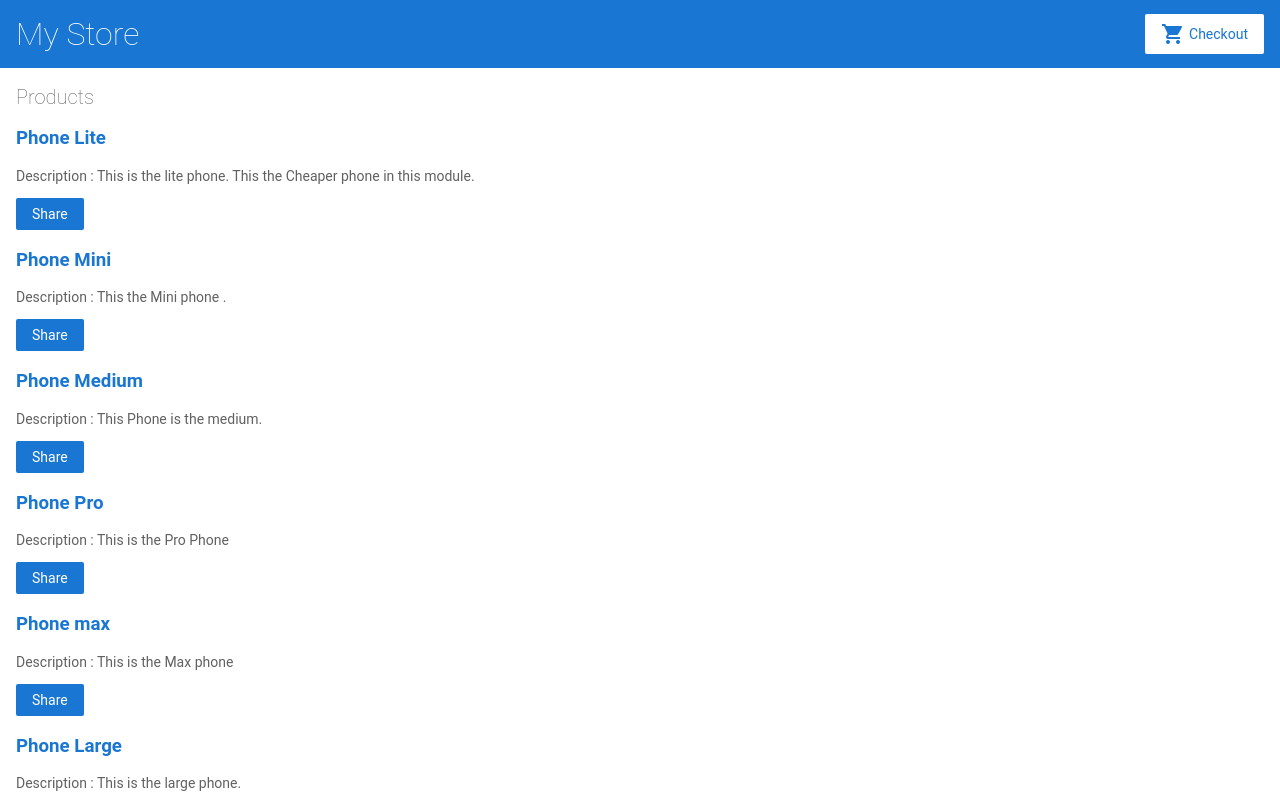
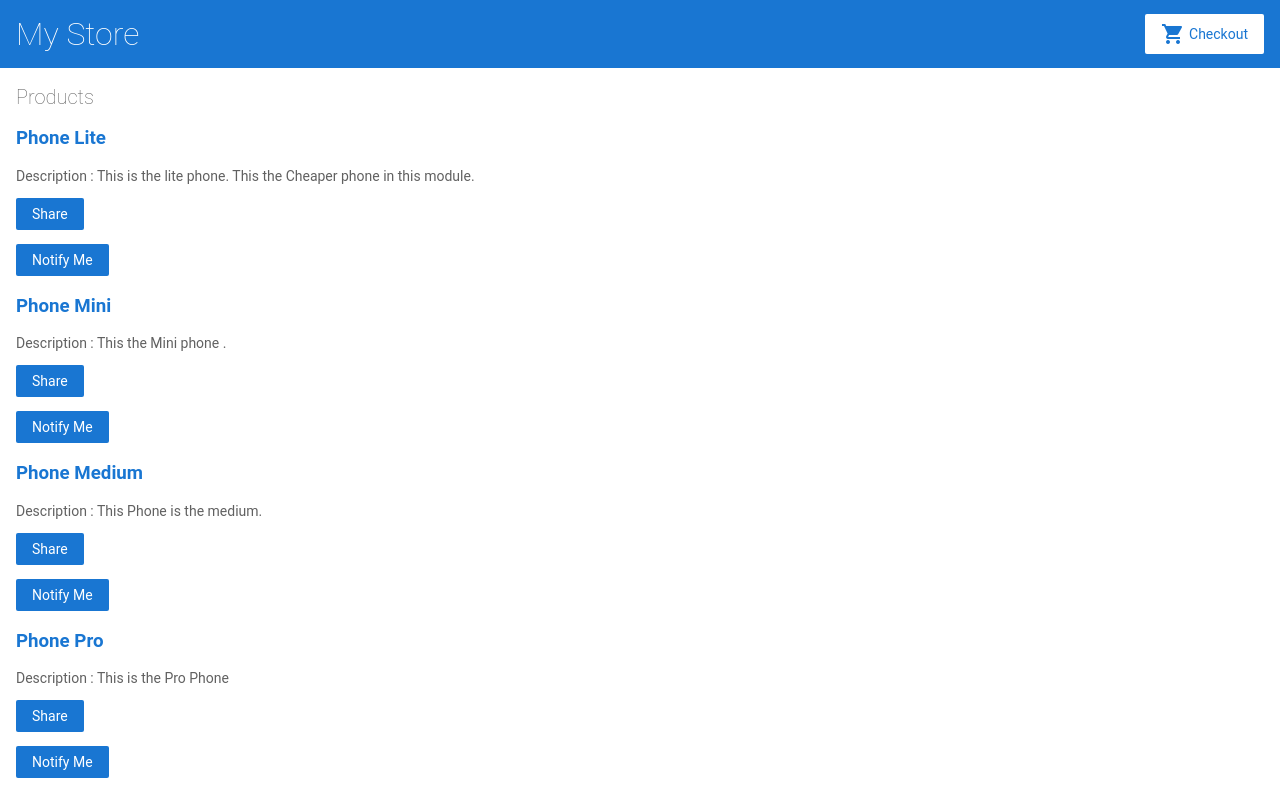
Before and after one commit to kishanbailore/angular-pjqwtz, an Angular app: page / in a window 1280 px wide. Shown: the top 798 px of the page. Built offline with nearby package versions, Linux system fonts and the light colour scheme.

Commit message:
2 files modified

```diff
--- a/src/app/product-alert/product-alert.component.html
+++ b/src/app/product-alert/product-alert.component.html
@@ -1,3 +1,3 @@
-<p *ngIf="product && product.price > 700">
+<p *ngIf="product && product.price > 10000">
   <button type="button">Notify Me</button>
 </p>
--- a/src/app/product-list/product-list.component.html
+++ b/src/app/product-list/product-list.component.html
@@ -5,6 +5,7 @@
   </h3>
   <p *ngIf="product.description">Description : {{ product.description }}</p>
   <button type="button" (click)="share()">Share</button>
+  <app-product-alert [product]="product"></app-product-alert>
 </div>
 <!--
 Copyright Google LLC. All Rights Reserved.
```
